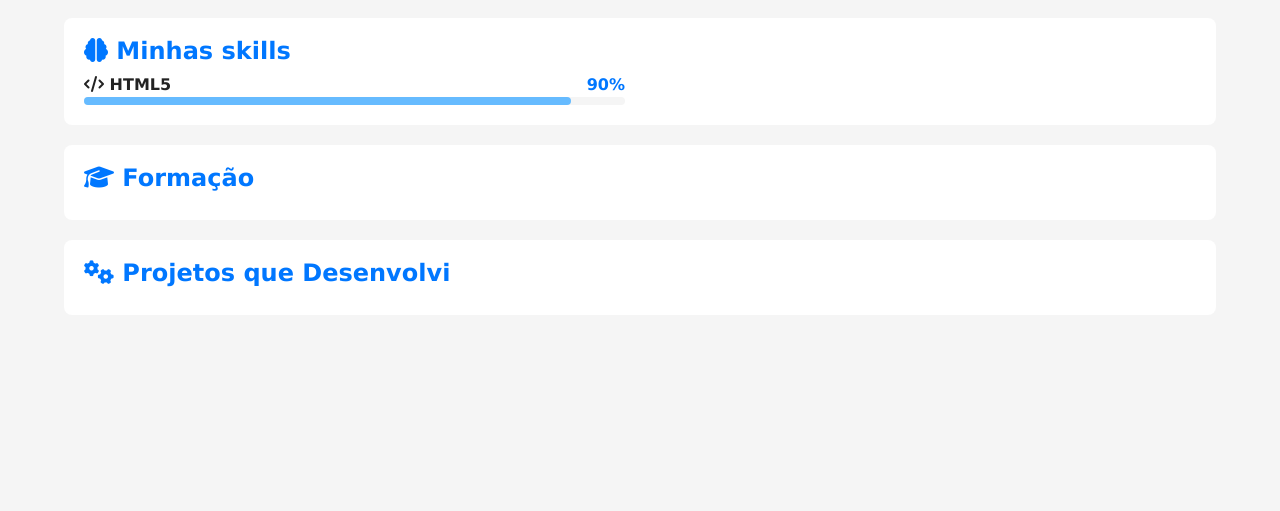
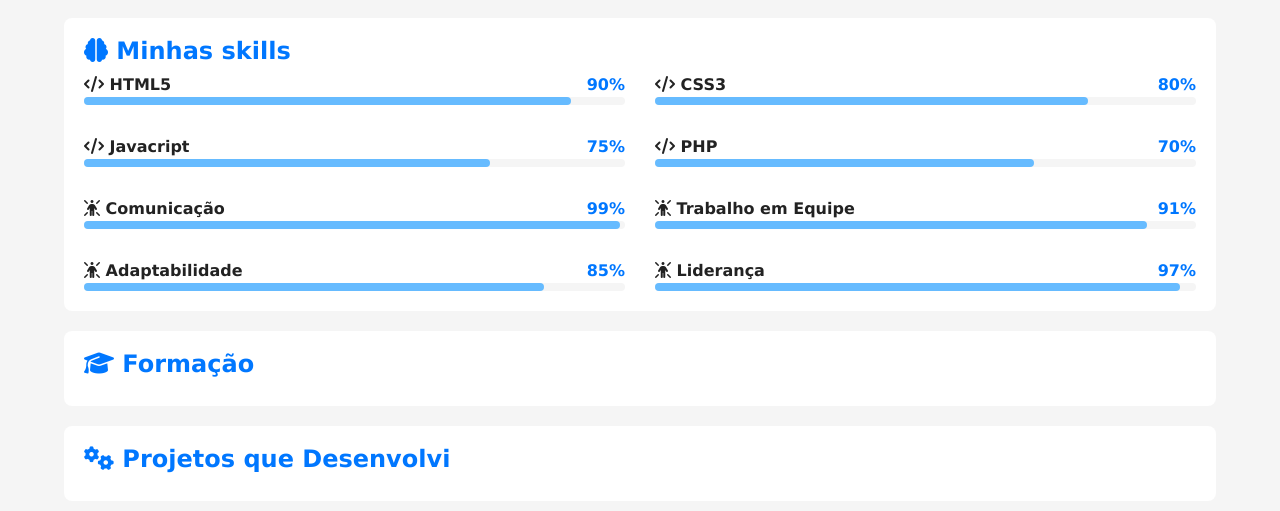
Before and after one commit to elalex1433-cloud/projeito-portfolio, a plain HTML site: page index.html in a window 1280 px wide. Shown: the part 1193-1704 px from the top of the page. Before the commit the page ends 1528 px from the top, so only its background shows below. Drawn offline with Linux system fonts and the light colour scheme.

Commit message:
skill criada

```diff
--- a/index.html
+++ b/index.html
@@ -60,6 +60,119 @@
               </div>
             </div>
           </div>
+            <div class="item">
+        <div class="info">
+           <span class="nome">
+            <i class="fa-solid fa-code"></i> CSS3
+           </span>
+           <span class="porcent">
+            80%
+           </span>
+        </div>
+        <div class="barra">
+          <div class="progresso" style="width: 80%;">
+
+          </div>
+        </div>
+      </div>
+
+         <div class="item">
+        <div class="info">
+           <span class="nome">
+            <i class="fa-solid fa-code"></i> Javacript
+           </span>
+           <span class="porcent">
+            75%
+           </span>
+        </div>
+        <div class="barra">
+          <div class="progresso" style="width: 75%;">
+
+          </div>
+        </div>
+      </div>
+
+        <div class="item">
+        <div class="info">
+           <span class="nome">
+            <i class="fa-solid fa-code"></i> PHP
+           </span>
+           <span class="porcent">
+            70%
+           </span>
+        </div>
+        <div class="barra">
+          <div class="progresso" style="width: 70%;">
+
+          </div>
+        </div>
+      </div>
+
+       <div class="item">
+        <div class="info">
+           <span class="nome">
+           <i class="fa-solid fa-person-rays"></i> Comunicação
+           </span>
+           <span class="porcent">
+            99%
+           </span>
+        </div>
+        <div class="barra">
+          <div class="progresso" style="width: 99%;">
+
+          </div>
+        </div>
+      </div>
+
+        <div class="item">
+        <div class="info">
+           <span class="nome">
+            <i class="fa-solid fa-person-rays"></i> Trabalho em Equipe
+           </span>
+           <span class="porcent">
+            91%
+           </span>
+        </div>
+        <div class="barra">
+          <div class="progresso" style="width: 91%;">
+
+          </div>
+        </div>
+      </div>
+
+        <div class="item">
+        <div class="info">
+           <span class="nome">
+           <i class="fa-solid fa-person-rays"></i> Adaptabilidade
+           </span>
+           <span class="porcent">
+            85%
+           </span>
+        </div>
+        <div class="barra">
+          <div class="progresso" style="width: 85%;">
+
+          </div>
+        </div>
+      </div>
+        <div class="item">
+        <div class="info">
+           <span class="nome">
+            <i class="fa-solid fa-person-rays"></i> Liderança
+           </span>
+           <span class="porcent">
+            97%
+           </span>
+        </div>
+        <div class="barra">
+          <div class="progresso" style="width: 97%;">
+
+          </div>
+        </div>
+      </div>
+
+
+
 </div>
 </article>  <!--fim skills -->
 
```
Lines whose indentation alone changed are shown as unchanged.
